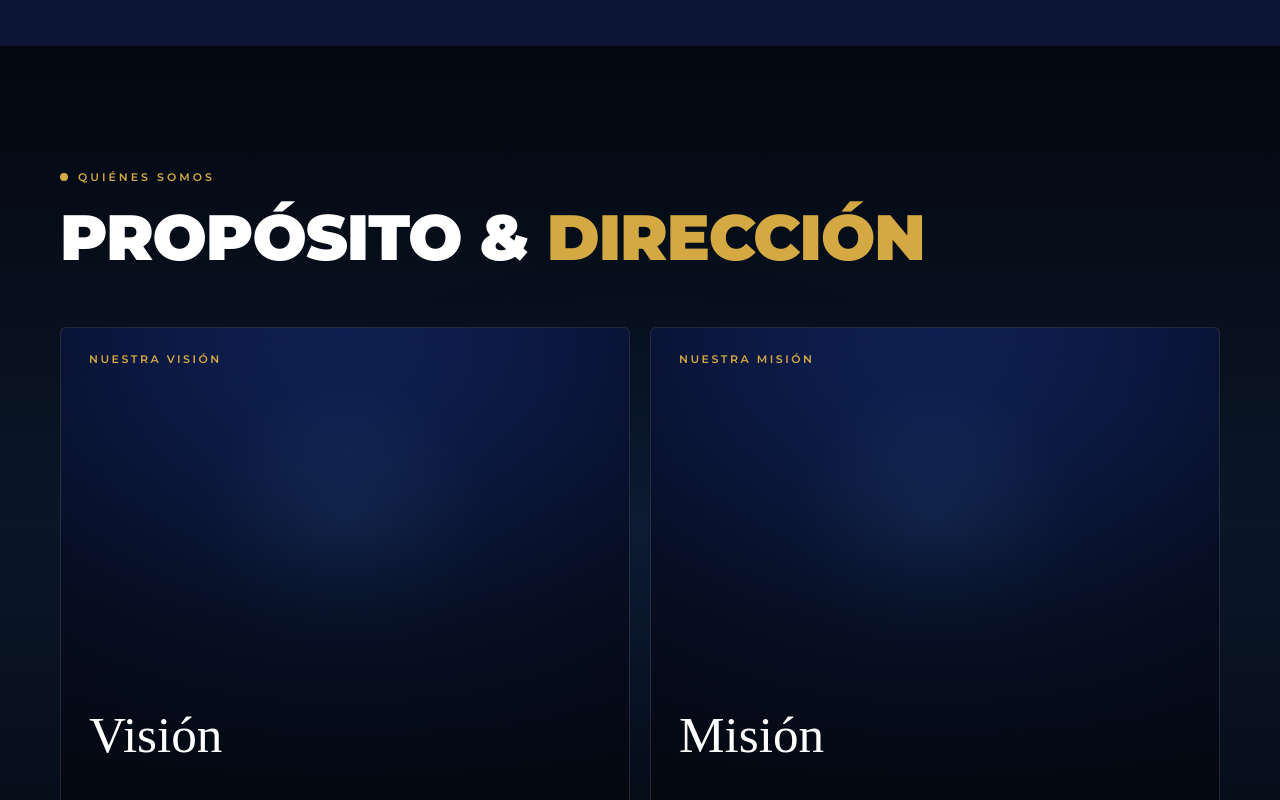
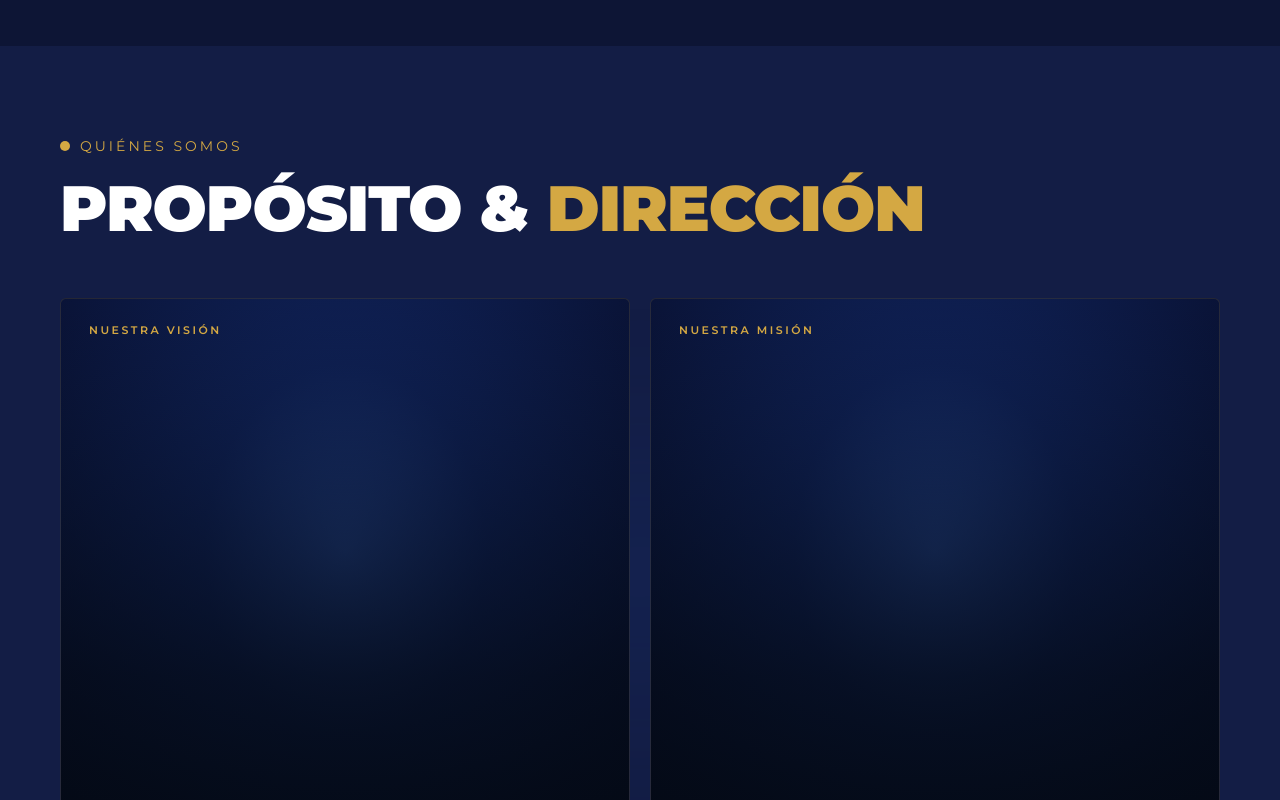
Before and after one commit to leaox77/asset-prime, a React (Create React App) app: page / in a window 1280 px wide. Shown: the part 3000-3800 px from the top of the page. Built offline with nearby package versions, Linux system fonts and the light colour scheme; a web font is replaced by a local one.

Commit message:
About, falta color cards

```diff
--- a/src/components/About.css
+++ b/src/components/About.css
@@ -1,13 +1,13 @@
 .about {
   position: relative;
-  padding: 120px 0;
+  padding: 90px 0;
   overflow: hidden;
 }
 
 .about__bg {
   position: absolute;
   inset: 0;
-  background: linear-gradient(180deg, var(--black) 0%, var(--blue-deep) 50%, var(--black) 100%);
+  background: #131d45;
 }
 
 .about__glow {
@@ -24,7 +24,7 @@
 .about__container {
   position: relative;
   z-index: 1;
-  max-width: 1440px;
+  max-width: 1530px;
   margin: 0 auto;
   padding: 0 60px;
 }
@@ -39,23 +39,23 @@
   align-items: center;
   gap: 10px;
   margin-bottom: 20px;
-  font-size: 11px;
-  font-weight: 600;
+  font-size: 14px;
+  font-weight: 400;
   letter-spacing: 3px;
   text-transform: uppercase;
   color: var(--gold);
 }
 
 .about__badge-dot {
-  width: 8px;
-  height: 8px;
+  width: 10px;
+  height: 10px;
   border-radius: 50%;
   background: var(--gold);
   flex-shrink: 0;
 }
 
 .about__title {
-  font-size: clamp(36px, 5vw, 64px);
+  font-size: clamp(36px, 5vw, 70px);
   font-weight: 900;
   line-height: 1.05;
   color: var(--white);
@@ -78,7 +78,7 @@
 /* ── SINGLE CARD ── */
 .about__card {
   position: relative;
-  height: 480px;
+  height: 630px;
   border-radius: 6px;
   overflow: hidden;
   cursor: pointer;
@@ -167,14 +167,13 @@
   left: 0;
   right: 0;
   z-index: 2;
-  padding: 32px 28px;
+  padding: 32px 50px;
 }
 
 /* Título grande ("Visión" / "Misión") */
 .about__card-title {
-  font-family: var(--font-special);
-  font-size: clamp(36px, 4vw, 52px);
-  font-weight: 400;
+  font-size: clamp(36px, 4vw, 68px);
+  font-weight: 900;
   color: var(--white);
   margin-bottom: 0;
   line-height: 1;
@@ -190,9 +189,9 @@
 
 /* Texto descriptivo — oculto por defecto, aparece en hover */
 .about__card-text {
-  font-size: 13.5px;
-  line-height: 1.75;
-  color: rgba(255, 255, 255, 0.78);
+  font-size: 14px;
+  line-height: 1.2;
+  color: var(--white);
   margin-top: 14px;
   max-height: 0;
   overflow: hidden;
```
